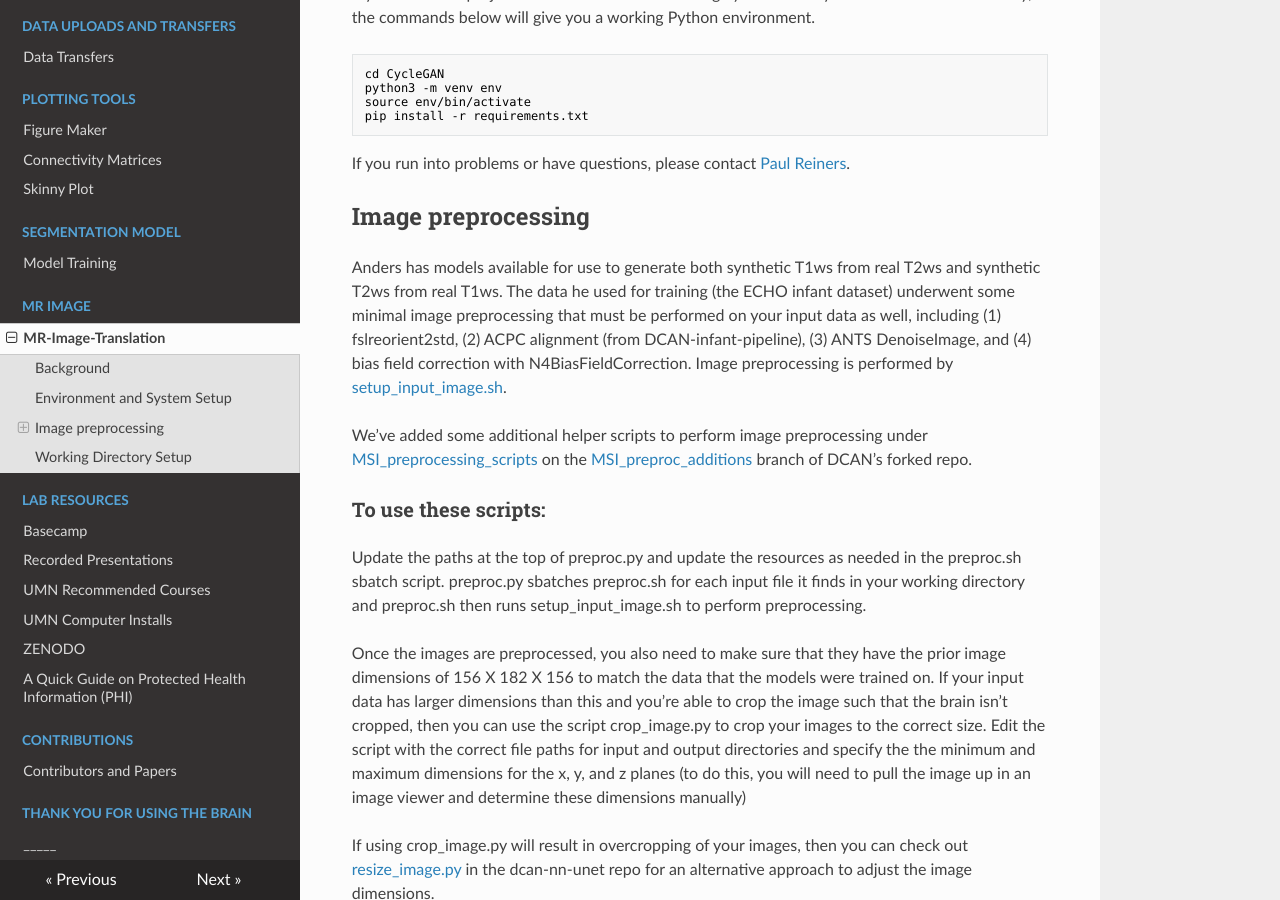
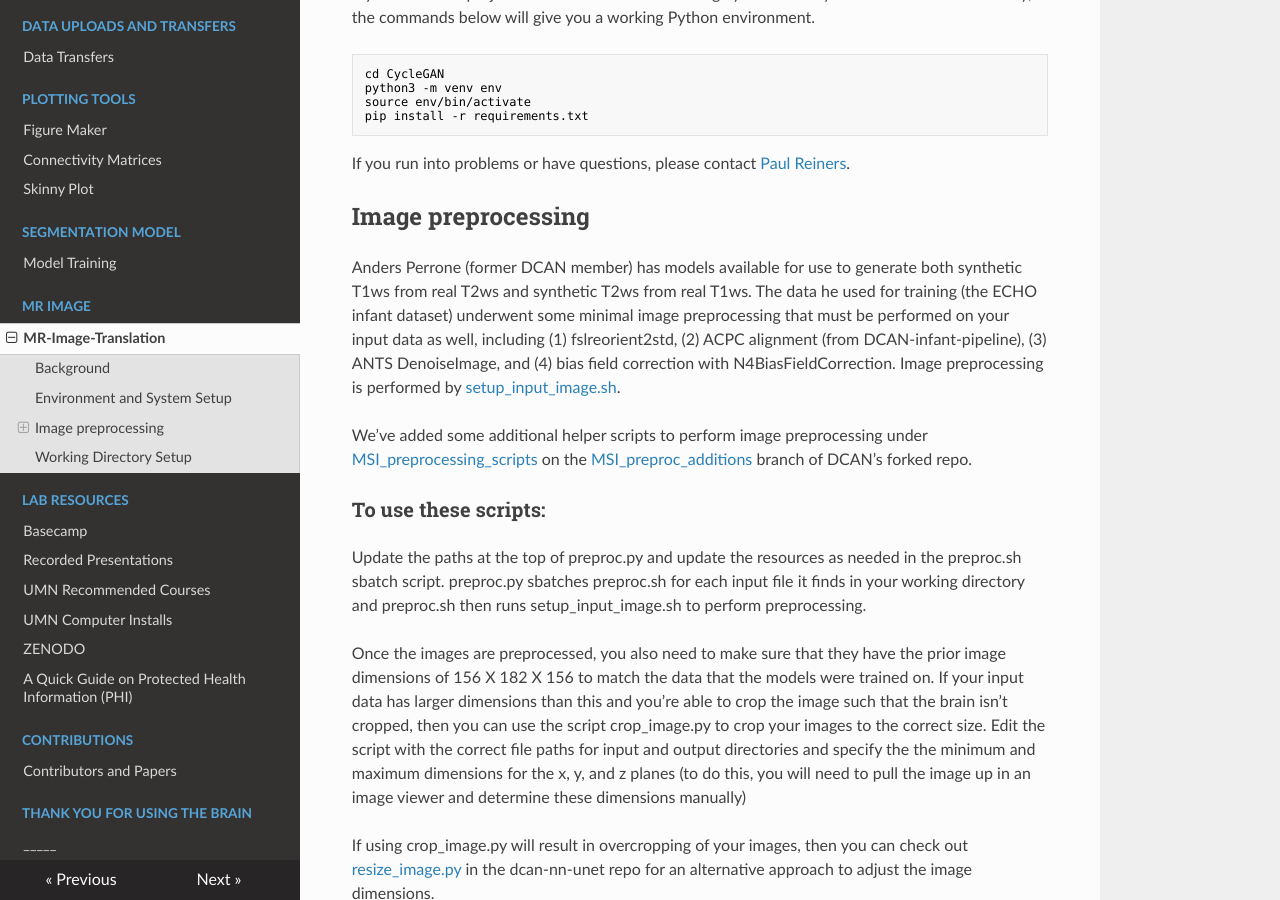
Before and after one commit to DCAN-Labs/cdni-brain, an MkDocs documentation site: the page built from docs/mr-image-translation.md, in a window 1280 px wide and 900 px high, scrolled down 1214 px. Built offline with MkDocs 1.6.1, drawn with Linux system fonts in a browser that asks for light colours; nearby versions of some CDN libraries.

Commit message:
Update mr-image-translation.md
Info on Anders

```diff
--- a/docs/mr-image-translation.md
+++ b/docs/mr-image-translation.md
@@ -30,7 +30,7 @@ If you run into problems or have questions, please contact [Paul Reiners](reine0
 
 
 ## Image preprocessing
-Anders has models available for use to generate both synthetic T1ws from real T2ws and synthetic T2ws from real T1ws. The data he used for training (the ECHO infant dataset) underwent some minimal image preprocessing that must be performed on your input data as well, including (1) fslreorient2std, (2) ACPC alignment (from DCAN-infant-pipeline), (3) ANTS DenoiseImage, and (4) bias field correction with N4BiasFieldCorrection. Image preprocessing is performed by [setup_input_image.sh](https://github.com/perronea/MR-Image-Translation/blob/main/UNet/code/setup_input_image.sh).
+Anders Perrone (former DCAN member) has models available for use to generate both synthetic T1ws from real T2ws and synthetic T2ws from real T1ws. The data he used for training (the ECHO infant dataset) underwent some minimal image preprocessing that must be performed on your input data as well, including (1) fslreorient2std, (2) ACPC alignment (from DCAN-infant-pipeline), (3) ANTS DenoiseImage, and (4) bias field correction with N4BiasFieldCorrection. Image preprocessing is performed by [setup_input_image.sh](https://github.com/perronea/MR-Image-Translation/blob/main/UNet/code/setup_input_image.sh).
 
 We’ve added some additional helper scripts to perform image preprocessing under [MSI_preprocessing_scripts](https://github.com/DCAN-Labs/MR-Image-Translation/tree/MSI_preproc_additions/MSI_preprocessing_scripts) on the [MSI_preproc_additions](https://github.com/DCAN-Labs/MR-Image-Translation/tree/MSI_preproc_additions) branch of DCAN’s forked repo.
 
```
